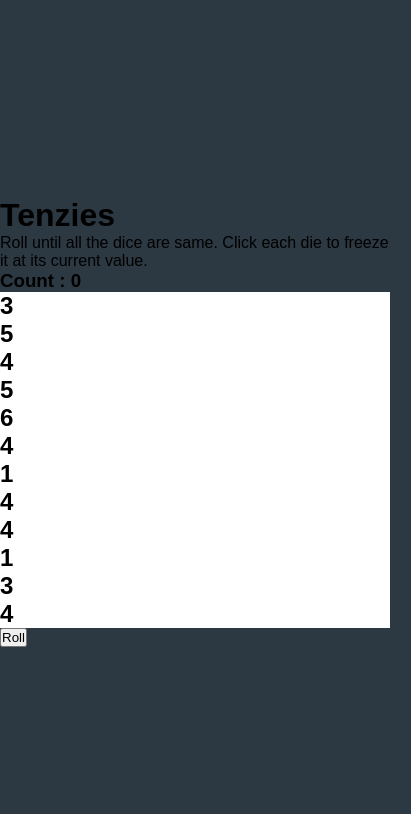
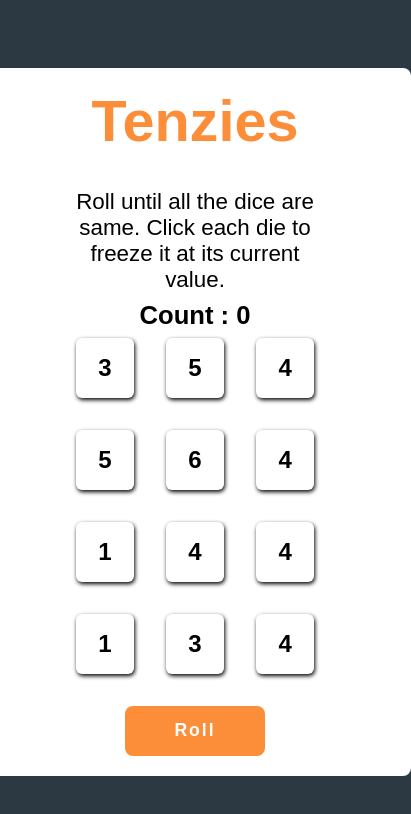
Before and after one commit to Ayush1M/Tenzies-Game, a React (Create React App) app: page / in a window 390 px wide. Shown: the top 814 px of the page, 411 px wide, since content can reach past the window. Built offline with nearby package versions, Linux system fonts and the light colour scheme; the HTML template or start-up script is replaced by a standard one.

Commit message:
added die styling and made it responsive.

```diff
--- a/src/index.css
+++ b/src/index.css
@@ -1,6 +1,5 @@
 *{
   margin: 0;
-  padding: 0;
 }
 
 body{
@@ -11,3 +10,78 @@ body{
   align-items: center;
   font-family: 'Montserrat', sans-serif;
 }
+
+main{
+  background-color: #fff;
+  min-height: 80vh;
+  min-width: 400px;
+  display: flex;
+  flex-direction: column;
+  justify-content: space-around;
+  align-items: center;
+  border-radius: 8px;
+  padding: 1em;
+}
+
+.die-container{
+  display: grid;
+  grid-template-columns: auto repeat(5, 1fr);
+  gap: 2em;
+}
+
+.die{
+  padding: 1em 1.4em;
+  box-shadow: 1px 2px 4px black;
+  border-radius: 6px;
+  cursor: pointer;
+}
+
+.btn{
+  padding: .8em 2.8em;
+  font-size: 1.1em;
+  border-radius: 8px;
+  border: 0;
+  background-color: #FC8E3A;
+  color: #fff;
+  font-weight: 800;
+  margin-top: 1.4em;
+  cursor: pointer;
+  letter-spacing: 2px;
+}
+
+.btn:active{
+  box-shadow: inset 1px 2px 4px #2C3842;
+}
+
+.die-content{
+  text-align: center;
+}
+
+.die-heading{
+  font-size: 3.6em;
+  margin-bottom: .6em;
+  color: #FC8E3A;
+}
+
+.die-instruct{
+  width: 60%;
+  margin: 0 auto;
+  font-size: 1.4em;
+  font-weight: 400;
+}
+
+.count{
+  font-size: 1.6em;
+}
+
+@media(max-width: 600px){
+  .die-container{
+    grid-template-columns: auto repeat(3, 1fr);
+  }
+}
+
+@media(max-width: 400px){
+  .die-container{
+    grid-template-columns: auto repeat(2, 1fr);
+  }
+}
```
